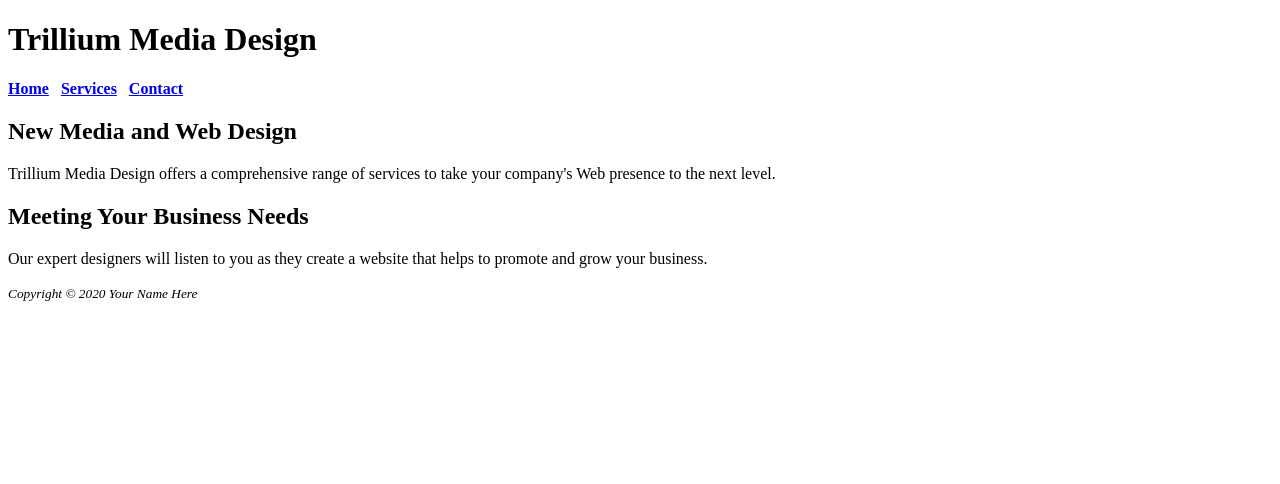
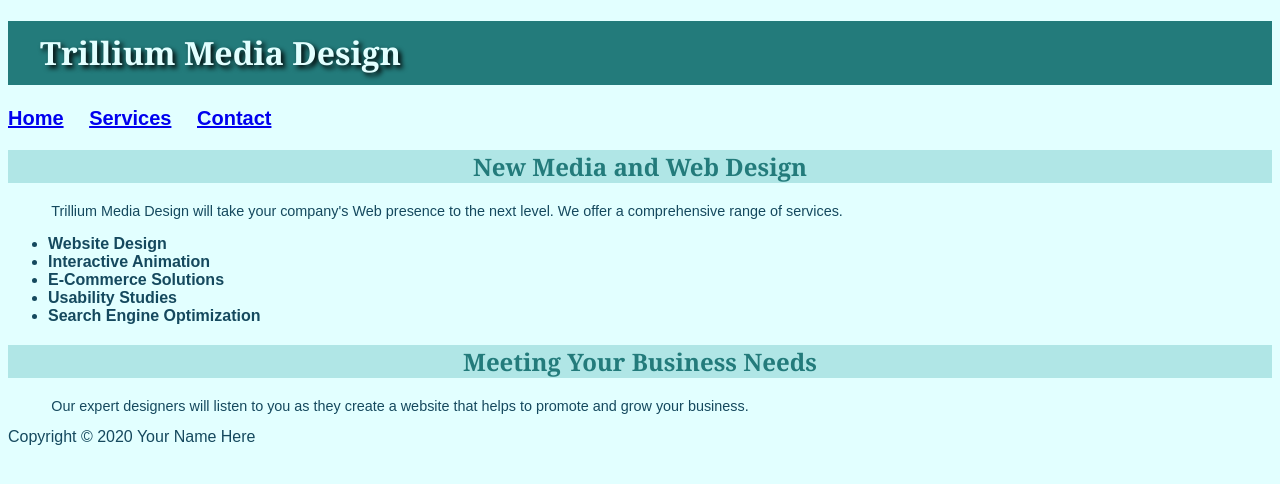
Before and after one commit to Gurtej31/Class-Tasks, a plain HTML site: page index.html in a window 1280 px wide. Drawn offline with Linux system fonts and the light colour scheme.

Commit message:
In class task 4

```diff
--- a/index.html
+++ b/index.html
@@ -4,6 +4,44 @@
 <head>
     <title>Trillium Media Design</title>
     <meta charset="utf-8">
+    <style>
+        body {
+            background-color: #E2FFFF;
+            color: #15495E;
+            font-family: Arial, Verdana, sans-serif;
+        }
+
+        h1 {
+            background-color: #237B7B;
+            color: #E2FFFF;
+            font-family: Georgia, "Times New Roman", serif;
+            line-height: 200%;
+            text-indent: 1em;
+            text-shadow: 3px 3px 5px #000000;
+        }
+
+        h2 {
+            background-color: #B0E6E6;
+            color: #237B7B;
+            font-family: Georgia, "Times New Roman", serif;
+            text-align: center;
+        }
+
+        nav {
+            font-weight: bold;
+            font-size: 1.25em;
+            word-spacing: 1em;
+        }
+
+        p {
+            font-size: .90em;
+            text-indent: 3em;
+        }
+
+        ul {
+            font-weight: bold;
+        }
+    </style>
 </head>
 
 <body>
@@ -11,23 +49,25 @@
         <h1>Trillium Media Design</h1>
     </header>
     <nav>
-    <b><a href="index.html">Home</a>  &nbsp;
-       <a href="services.html">Services</a>  &nbsp;
-       <a href="contact.html">Contact</a>
-    </b>
+        <a href="index.html">Home</a> <a href="services.html">Services</a> <a href="contact.html">Contact</a>
     </nav>
-
     <main>
         <h2>New Media and Web Design</h2>
-    <p>Trillium Media Design offers a comprehensive range of services to take your company&#39;s Web presence to the
-      next level. </p>
+        <p>Trillium Media Design will take your company&#39;s Web presence to the next level. We offer a comprehensive
+            range of services.</p>
+        <ul>
+            <li>Website Design</li>
+            <li>Interactive Animation</li>
+            <li>E-Commerce Solutions</li>
+            <li>Usability Studies</li>
+            <li>Search Engine Optimization</li>
+        </ul>
         <h2>Meeting Your Business Needs</h2>
-    <p>Our expert designers will listen to you as they create a website that helps to promote and grow your business.
+        <p>Our expert designers will listen to you as they create a website that helps to promote and grow your
+            business.
         </p>
     </main>
-  <footer>
-    <small><i>Copyright &copy; 2020 Your Name Here</i></small>
-  </footer>
+    <footer>Copyright &copy; 2020 Your Name Here</footer>
 </body>
 
 </html>
```
Lines whose indentation alone changed are shown as unchanged.
